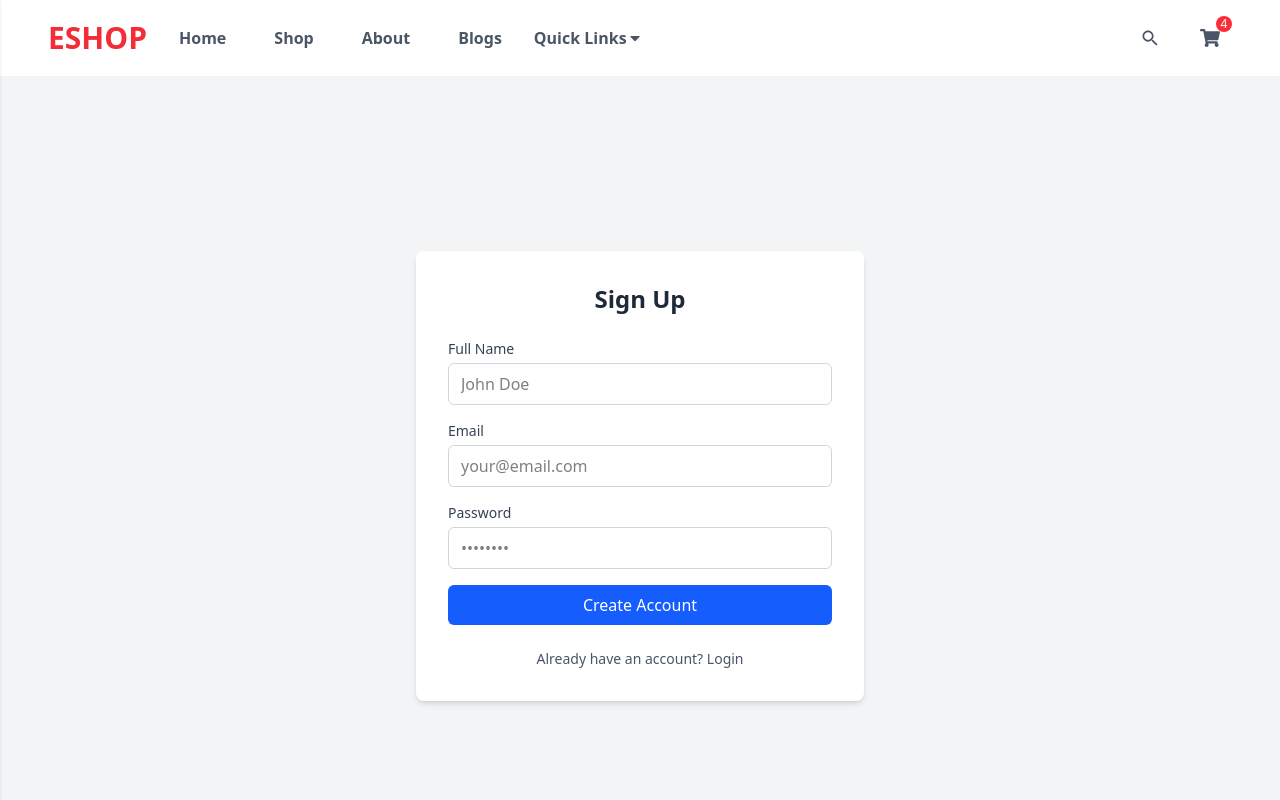
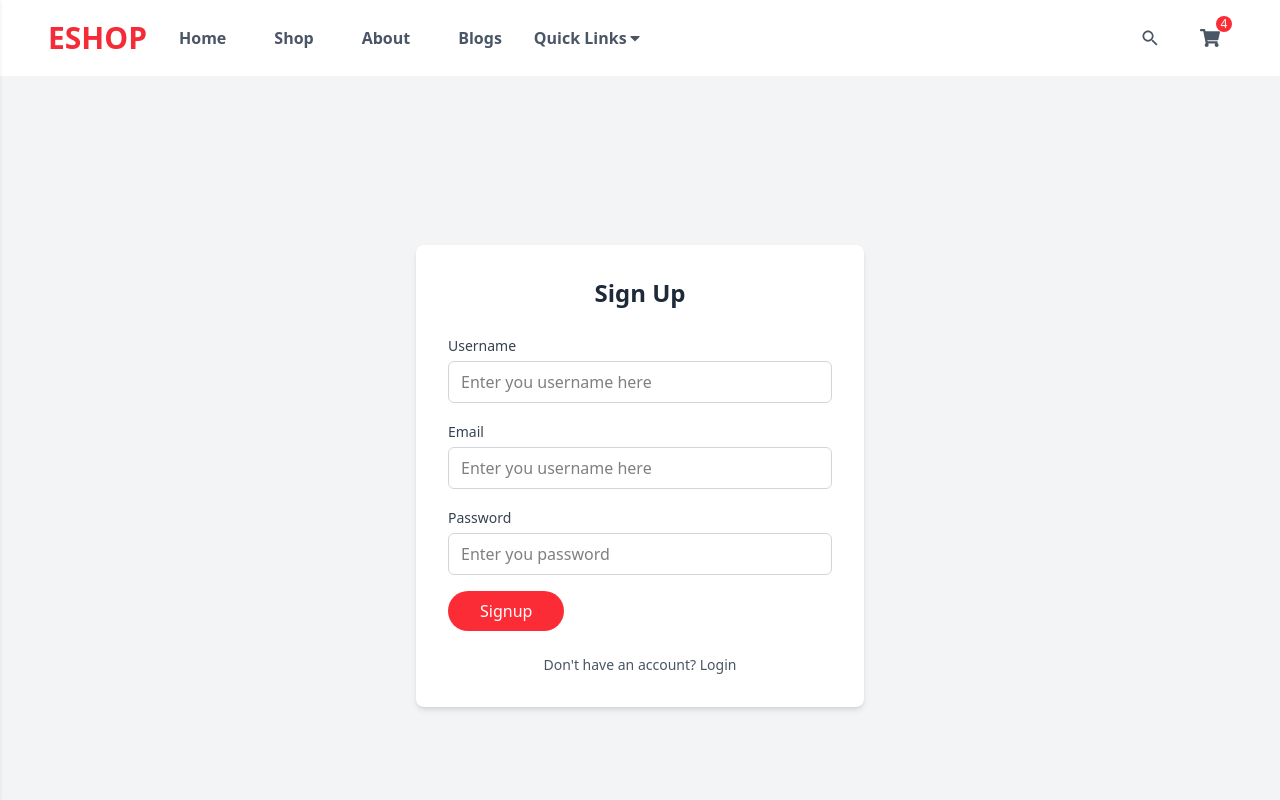
Before and after one commit to Bhoraj1/E-SHOP, a React (Vite) app: page /signup in a window 1280 px wide. Shown: the top 800 px of the page. Built offline with nearby package versions, Linux system fonts and the light colour scheme.

Commit message:
completion of form with navigation.

```diff
--- a/src/App.jsx
+++ b/src/App.jsx
@@ -14,6 +14,7 @@ import { BrowserRouter as Router, Routes, Route } from "react-router-dom";
 import LoginForm from "./components/form/LoginForm";
 import TrendingProducts from "./components/Navbar/TrendingProducts";
 import SignupForm from "./components/form/Signup";
+import NotFound from "./components/notFound/Notfound";
 
 const BannerData = {
   discount: "30% OFF",
@@ -61,6 +62,7 @@ const App = () => {
         <Route path="/login" element={<LoginForm />} />
         <Route path="/signup" element={<SignupForm />} />
         <Route path="/trending-products" element={<TrendingProducts />} />
+        <Route path="*" element={<NotFound />} />
       </Routes>
       <Footer />
     </Router>
--- a/src/components/form/LoginForm.jsx
+++ b/src/components/form/LoginForm.jsx
@@ -1,7 +1,7 @@
-import { Link } from "react-router-dom";
 import Label from "../shared/Label";
 import InputText from "../shared/InputText";
 import Button from "../shared/Button";
+import Redirect from "../shared/Redirect";
 
 const LoginForm = () => {
   return (
@@ -33,9 +33,7 @@ const LoginForm = () => {
             />
           </div>
         </form>
-        <div className="text-sm text-center text-gray-600">
-          Don't have an account? <Link to="/signup">Sign up</Link>
-        </div>
+        <Redirect linkto="/signup" linkText="Signup Up" />
       </div>
     </div>
   );
--- a/src/components/form/Signup.jsx
+++ b/src/components/form/Signup.jsx
@@ -1,4 +1,8 @@
 import { Link } from "react-router-dom";
+import Label from "../shared/Label";
+import InputText from "../shared/InputText";
+import Button from "../shared/Button";
+import Redirect from "../shared/Redirect";
 
 const SignupForm = () => {
   return (
@@ -9,62 +13,40 @@ const SignupForm = () => {
         </h1>
         <form className="space-y-4">
           <div>
-            <label
-              htmlFor="name"
-              className="block text-sm font-medium text-gray-700"
-            >
-              Full Name
-            </label>
-            <input
+            <Label text="Username" style="" />
+            <InputText
               type="text"
-              id="name"
-              className="w-full px-3 py-2 mt-1 border border-gray-300 rounded-md focus:outline-none focus:ring-2 focus:ring-blue-500"
-              placeholder="John Doe"
-              required
+              id="username"
+              placeholder="Enter you username here"
             />
           </div>
           <div>
-            <label
-              htmlFor="email"
-              className="block text-sm font-medium text-gray-700"
-            >
-              Email
-            </label>
-            <input
+            <Label text="Email" style="" />
+            <InputText
               type="email"
               id="email"
-              className="w-full px-3 py-2 mt-1 border border-gray-300 rounded-md focus:outline-none focus:ring-2 focus:ring-blue-500"
-              placeholder="your@email.com"
-              required
+              placeholder="Enter you username here"
+            />
+          </div>
+
+          <div>
+            <Label text="Password" style="" />
+            <InputText
+              type="password"
+              id="password"
+              placeholder="Enter you password"
             />
           </div>
           <div>
-            <label
-              htmlFor="password"
-              className="block text-sm font-medium text-gray-700"
-            >
-              Password
-            </label>
-            <input
-              type="password"
-              id="password"
-              className="w-full px-3 py-2 mt-1 border border-gray-300 rounded-md focus:outline-none focus:ring-2 focus:ring-blue-500"
-              placeholder="••••••••"
-              required
+            <Button
+              type="submit"
+              text="Signup"
+              className="bg-red-500 text-white"
             />
           </div>
-          <div>
-            <button
-              type="submit"
-              className="w-full px-4 py-2 text-white bg-blue-600 rounded-md hover:bg-blue-700 focus:outline-none focus:ring-2 focus:ring-blue-500"
-            >
-              Create Account
-            </button>
-          </div>
         </form>
-        <div className="text-sm text-center text-gray-600">
-          Already have an account? <Link to="/login"> Login</Link>
-        </div>
+
+        <Redirect linkto="/login" linkText="Login" />
       </div>
     </div>
   );
--- /dev/null
+++ b/src/components/notFound/Notfound.jsx
@@ -0,0 +1,14 @@
+import { Link } from "react-router-dom";
+import Redirect from "../shared/Redirect";
+
+const NotFound = () => {
+  return (
+    <div className="flex flex-col justify-center text-center min-h-screen">
+      <h1 className="text-3xl mb-11"> 404 !. Your requested Page not found</h1>
+
+      <Redirect linkto="/" linkText="Return to Home" />
+    </div>
+  );
+};
+
+export default NotFound;
--- /dev/null
+++ b/src/components/shared/Redirect.jsx
@@ -0,0 +1,11 @@
+import { Link } from "react-router-dom";
+
+const Redirect = ({ linkto, linkText }) => {
+  return (
+    <div className="text-sm text-center text-gray-600">
+      Don't have an account? <Link to={linkto}>{linkText}</Link>
+    </div>
+  );
+};
+
+export default Redirect;
```
